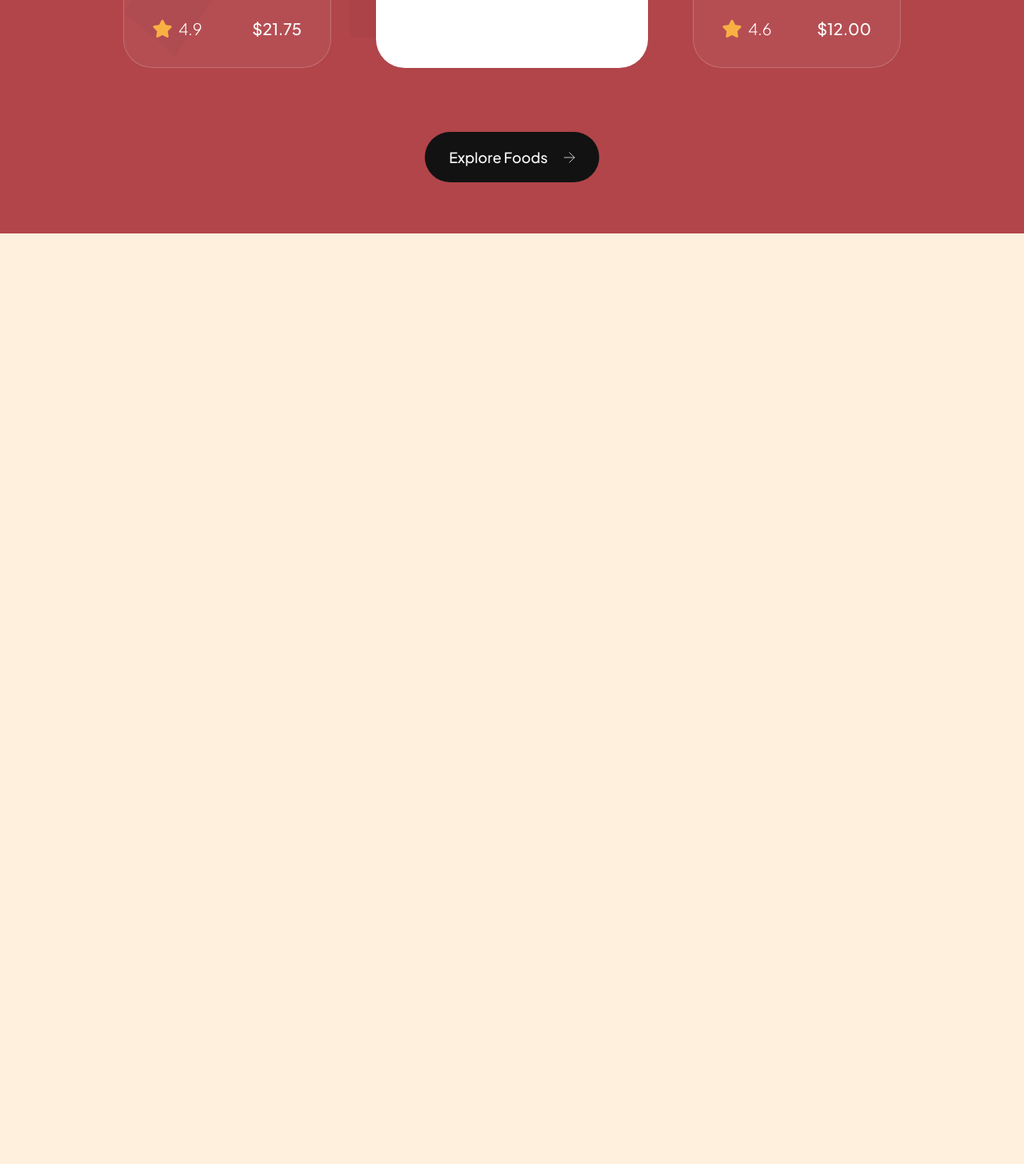
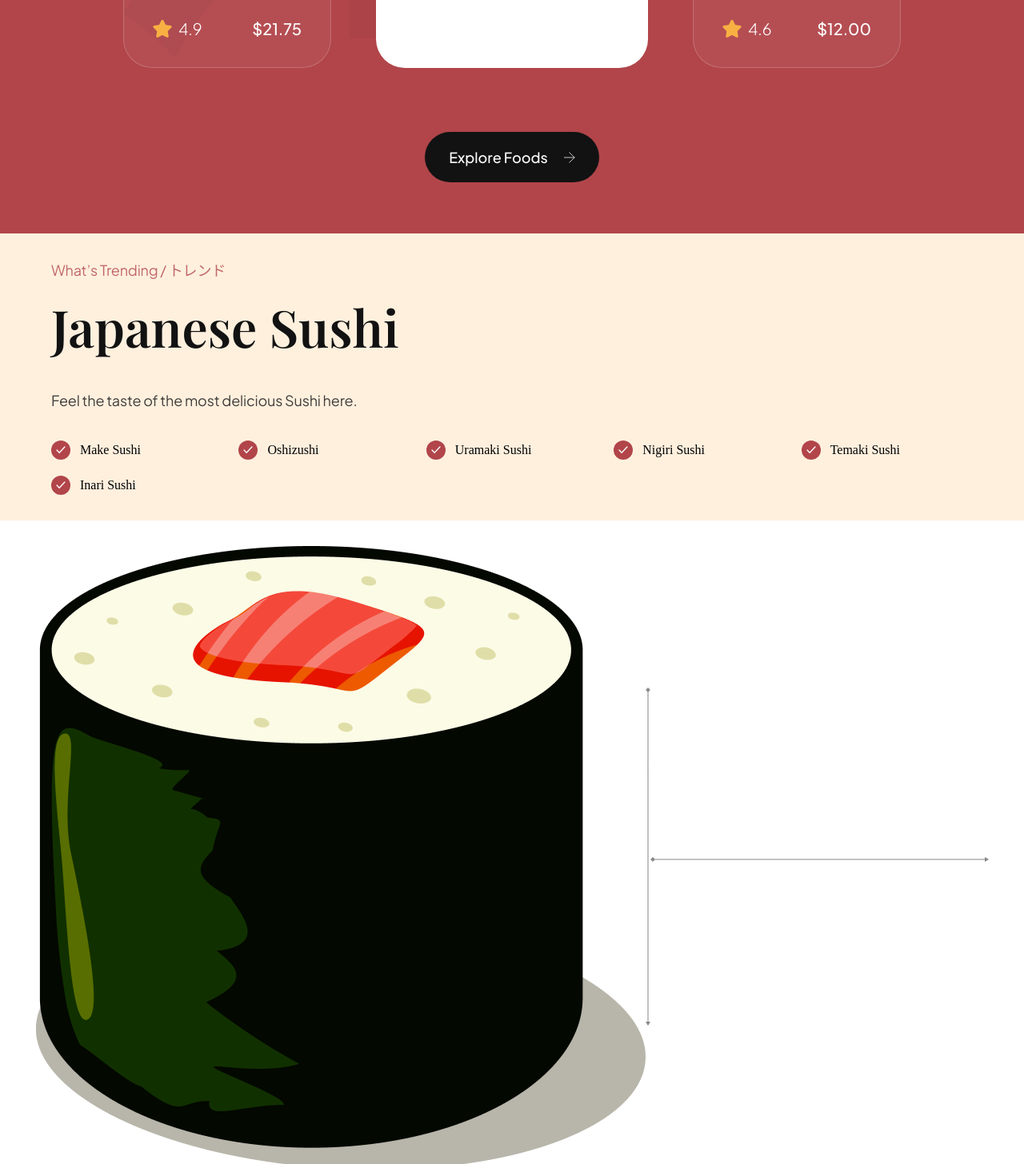
Before and after one commit to Ase020/papa-dishes, a website built with Vite: page index.html in a window 1280 px wide. Shown: the part 2081-3537 px from the top of the page at 80% size. Before the commit the page ends 2373 px from the top, so only its background shows below. Built offline with nearby package versions, Linux system fonts and the light colour scheme.

Commit message:
trending section partial build

```diff
--- a/css/sections/trending.css
+++ b/css/sections/trending.css
@@ -0,0 +1,75 @@
+.trending {
+  position: relative;
+  display: flex;
+  flex-direction: column;
+  overflow: hidden;
+}
+
+.trending__discover {
+}
+
+.trending-sushi,
+.trending-drink {
+  width: 100%;
+  min-height: 640px;
+  display: flex;
+  flex-direction: row;
+}
+
+.trending__content {
+  flex: 1;
+  display: flex;
+  justify-content: center;
+  flex-direction: column;
+  padding: 32px 64px;
+}
+
+.trending__list {
+  list-style: none;
+  flex-wrap: wrap;
+  gap: 20px;
+}
+
+.trending__list li {
+  flex: 1;
+  display: flex;
+  flex-direction: row;
+  align-items: center;
+  gap: 12px;
+  min-width: 210px;
+}
+
+.trending__icon {
+  width: 24px;
+  height: 24px;
+  background: var(--primary-color);
+  border-radius: 100%;
+}
+
+.trending__icon img {
+  width: 50%;
+  height: 50%;
+  object-fit: contain;
+}
+
+.trending__icon p {
+  flex: 1;
+  font-size: 16px;
+  font-weight: 500;
+  font-family: var(--plus-jakarta-sans);
+  color: var(--secondary-color);
+}
+
+.trending__image {
+  flex: 1;
+  padding: 32px 64px;
+  position: relative;
+  background-color: var(--color-white);
+  background-repeat: no-repeat;
+  background-size: contain;
+  background-position: center;
+}
+
+.trending-sushi .trending__image {
+  background-image: url("../../assets/japanese_sushi.png");
+}
--- a/index.html
+++ b/index.html
@@ -210,6 +210,80 @@
       </button>
     </section>
 
+    <section class="trending" id="food">
+      <div class="trending__content" data-aos="fade-right">
+        <p class="sushi__subtitle">What’s Trending / トレンド</p>
+
+        <h3 class="sushi__title">Japanese Sushi</h3>
+
+        <p class="sushi__description">
+          Feel the taste of the most delicious Sushi here.
+        </p>
+
+        <ul class="trending__list flex-between">
+          <li>
+            <div class="trending__icon flex-center">
+              <img src="assets/check.svg" alt="check" />
+            </div>
+
+            <p>Make Sushi</p>
+          </li>
+
+          <li>
+            <div class="trending__icon flex-center">
+              <img src="assets/check.svg" alt="check" />
+            </div>
+
+            <p>Oshizushi</p>
+          </li>
+
+          <li>
+            <div class="trending__icon flex-center">
+              <img src="assets/check.svg" alt="check" />
+            </div>
+
+            <p>Uramaki Sushi</p>
+          </li>
+
+          <li>
+            <div class="trending__icon flex-center">
+              <img src="assets/check.svg" alt="check" />
+            </div>
+
+            <p>Nigiri Sushi</p>
+          </li>
+
+          <li>
+            <div class="trending__icon flex-center">
+              <img src="assets/check.svg" alt="check" />
+            </div>
+
+            <p>Temaki Sushi</p>
+          </li>
+
+          <li>
+            <div class="trending__icon flex-center">
+              <img src="assets/check.svg" alt="check" />
+            </div>
+
+            <p>Inari Sushi</p>
+          </li>
+        </ul>
+      </div>
+
+      <div class="trending__image flex-center">
+        <img src="assets/sushi-5.png" alt="sush5" data-aos="fade-left" />
+
+        <div class="trending__arrow trending__arrow-left">
+          <img src="assets/arrow-vertical.svg" alt="arrow_vertical" />
+        </div>
+
+        <div class="trending__arrow trending__arrow-bottom">
+          <img src="assets/arrow-horizontal.svg" alt="arrow_horizontal" />
+        </div>
+      </div>
+    </section>
+
     <script src="js/script.js" type="module"></script>
   </body>
 </html>
```
